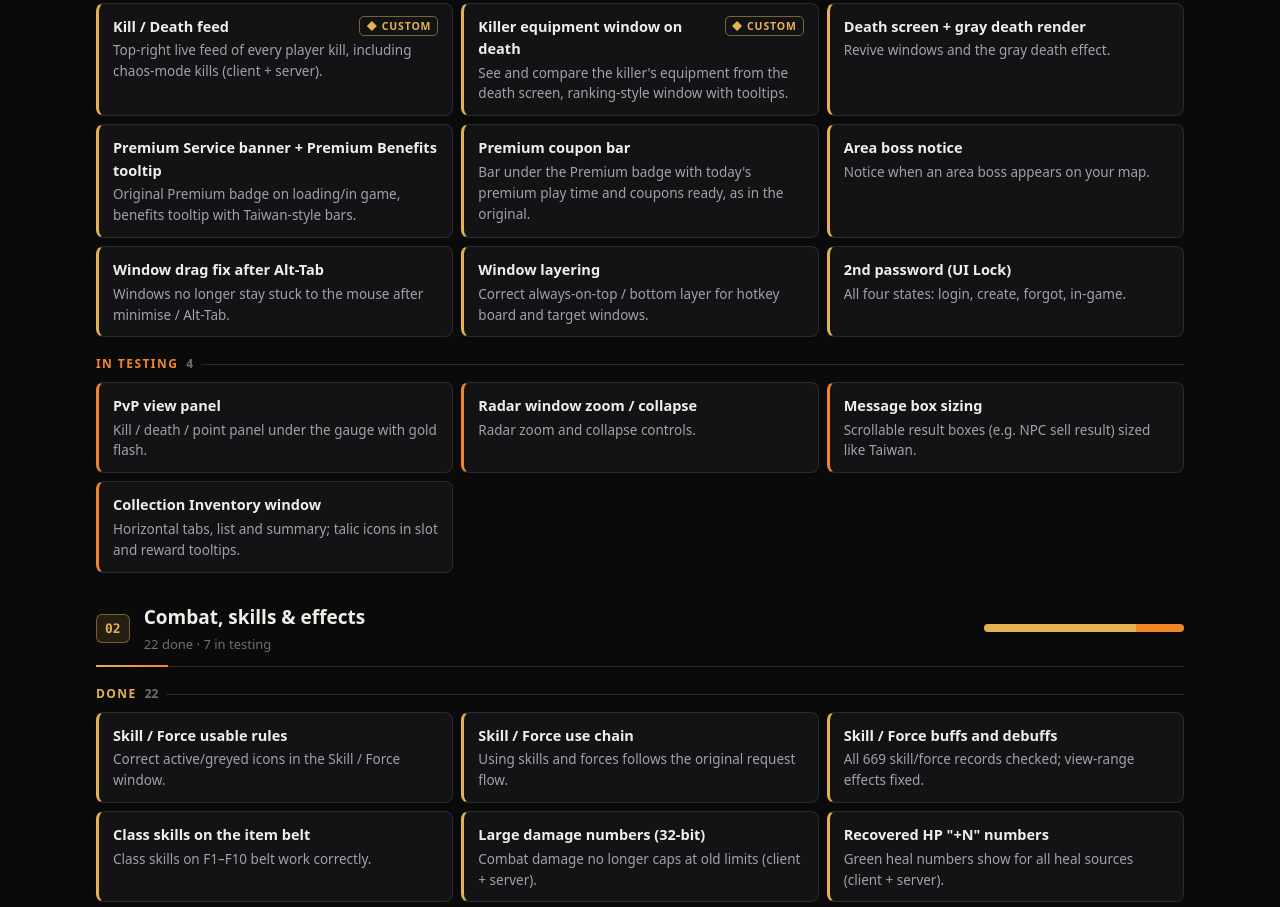
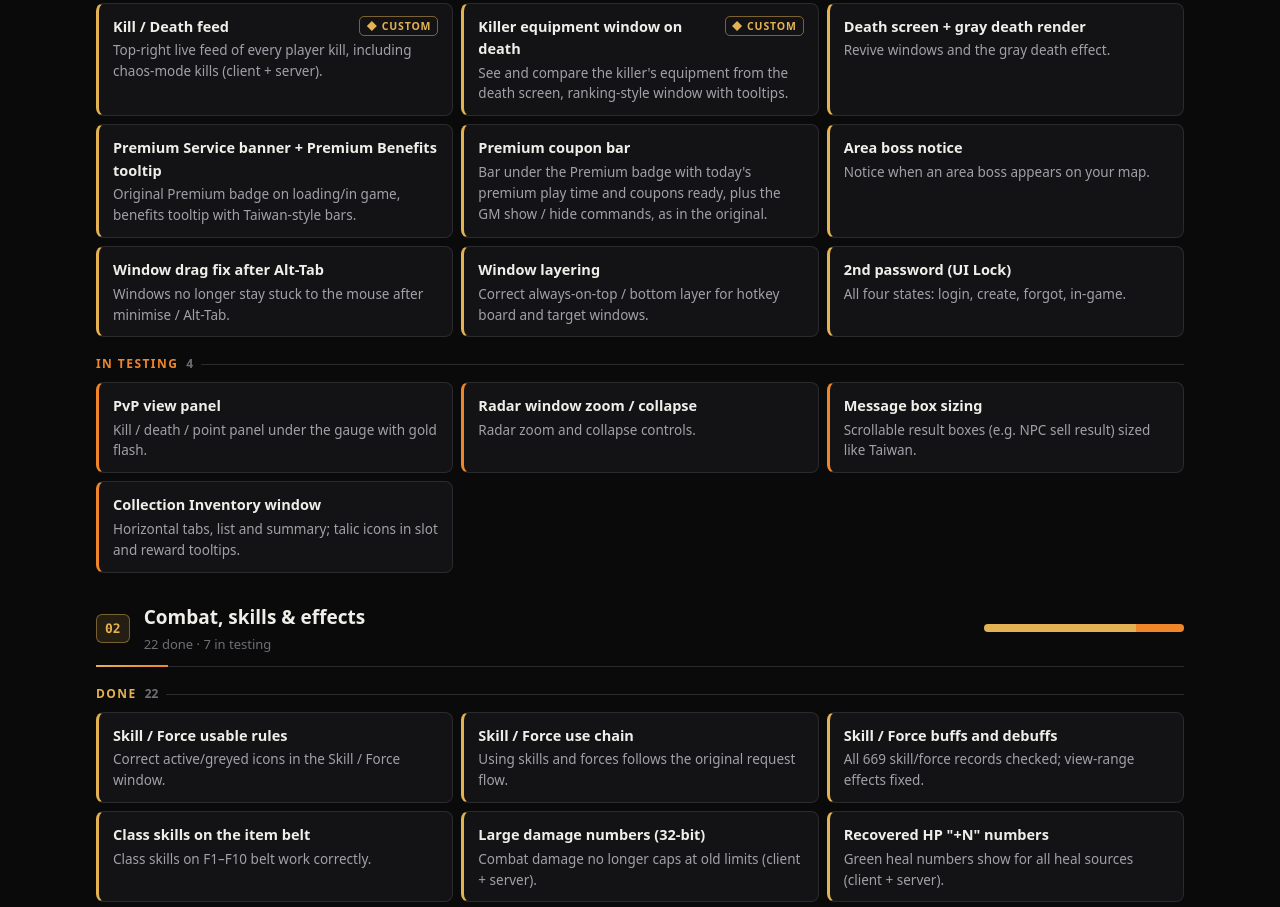
Before and after one commit to legendofcr33d/rf455-roadmap, a plain HTML site: page index.html in a window 1280 px wide. Shown: the part 1518-2425 px from the top of the page. Drawn offline with Linux system fonts and the light colour scheme.

Commit message:
Premium coupon bar: GM show / hide commands
Co-Authored-By: Claude Opus 5.5 <noreply@anthropic.com>

```diff
--- a/index.html
+++ b/index.html
@@ -166,7 +166,7 @@ const F = [
 ["ui","done",1,"Killer equipment window on death","See and compare the killer's equipment from the death screen, ranking-style window with tooltips."],
 ["ui","done",0,"Death screen + gray death render","Revive windows and the gray death effect."],
 ["ui","done",0,"Premium Service banner + Premium Benefits tooltip","Original Premium badge on loading/in game, benefits tooltip with Taiwan-style bars."],
-["ui","done",0,"Premium coupon bar","Bar under the Premium badge with today's premium play time and coupons ready, as in the original."],
+["ui","done",0,"Premium coupon bar","Bar under the Premium badge with today's premium play time and coupons ready, plus the GM show / hide commands, as in the original."],
 ["ui","done",0,"Area boss notice","Notice when an area boss appears on your map."],
 ["ui","done",0,"Window drag fix after Alt-Tab","Windows no longer stay stuck to the mouse after minimise / Alt-Tab."],
 ["ui","done",0,"Window layering","Correct always-on-top / bottom layer for hotkey board and target windows."],
```
